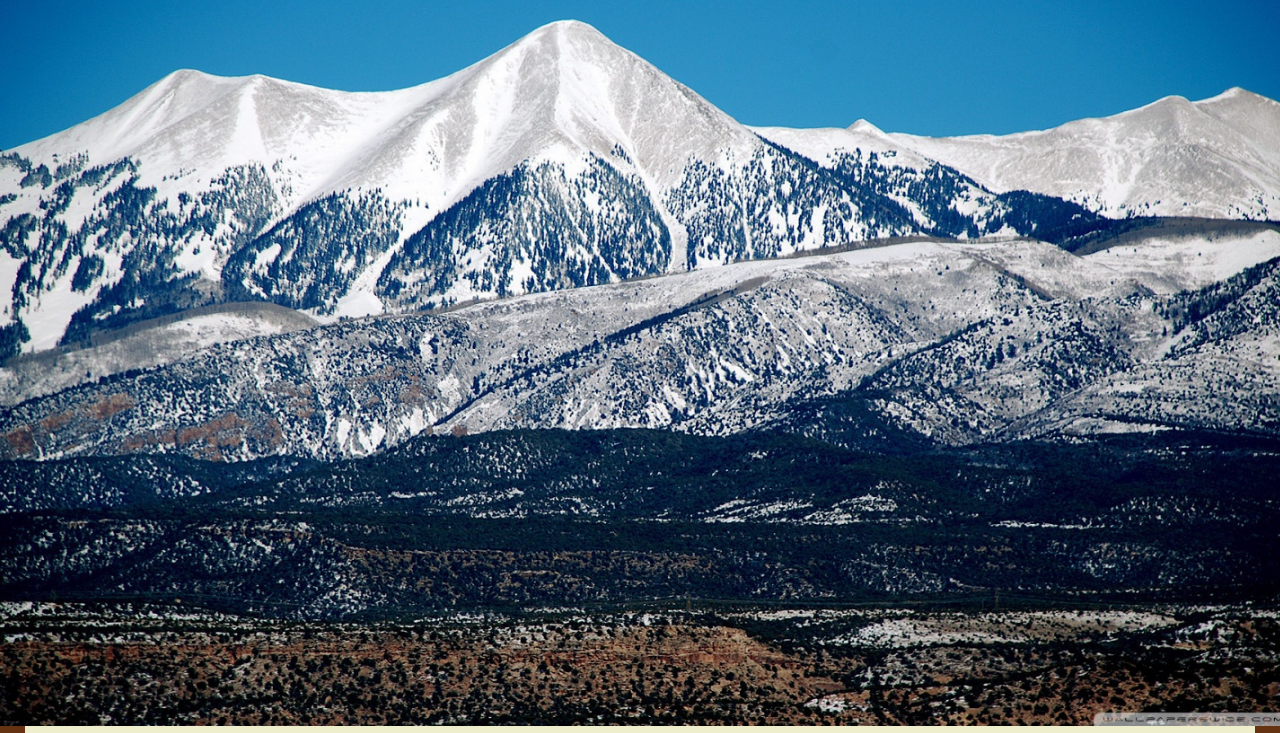
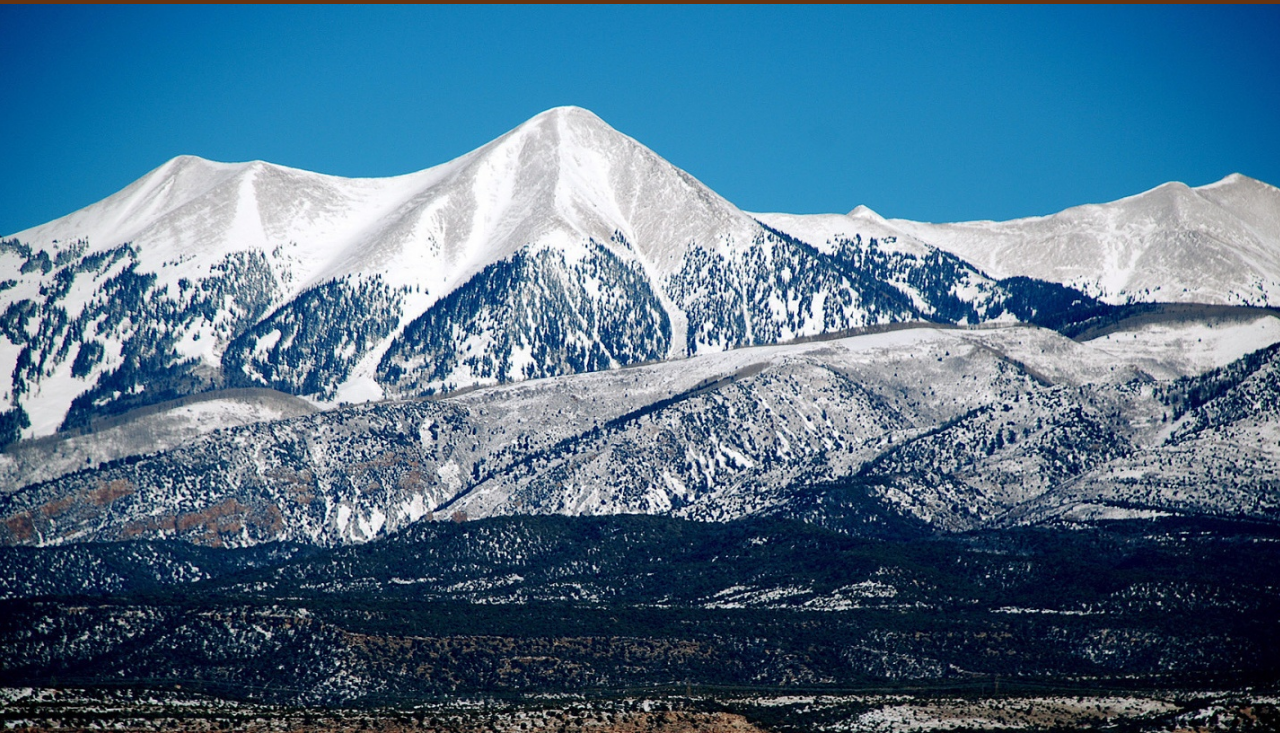
Before and after one commit to plastic-cup/polagraph, a website: page public/index.html in a window 1280 px wide. Shown: the part 479-1212 px from the top of the page. Drawn offline with Linux system fonts and the light colour scheme; files that its build step writes are made by us from their sources; files whose address does not match are found by name.

Commit message:
desktop useable

```diff
--- a/public/css/main.css
+++ b/public/css/main.css
@@ -47,7 +47,7 @@ body {
   outline: 0;
 }
 
-#feed{
+#feed, #upload{
   background-color: #eec;
   border: 2vw solid #653311;
   padding-top: 10vh;
@@ -70,6 +70,7 @@ body {
 .feed-pic{
   width: 101vw;
   margin-left: -2vw;
+  border-top: 0.5vw solid #653311;
 }
 
 h1, h2, h3, h4, h5 {
@@ -91,3 +92,9 @@ h4 {
   margin-bottom: 1rem;
   margin-right: -1.5rem;
 }
+
+@media (orientation: landscape){
+  #feed {
+    padding-top: 20vh;
+  }
+}
```
Also changed, not shown: 1 other file.
